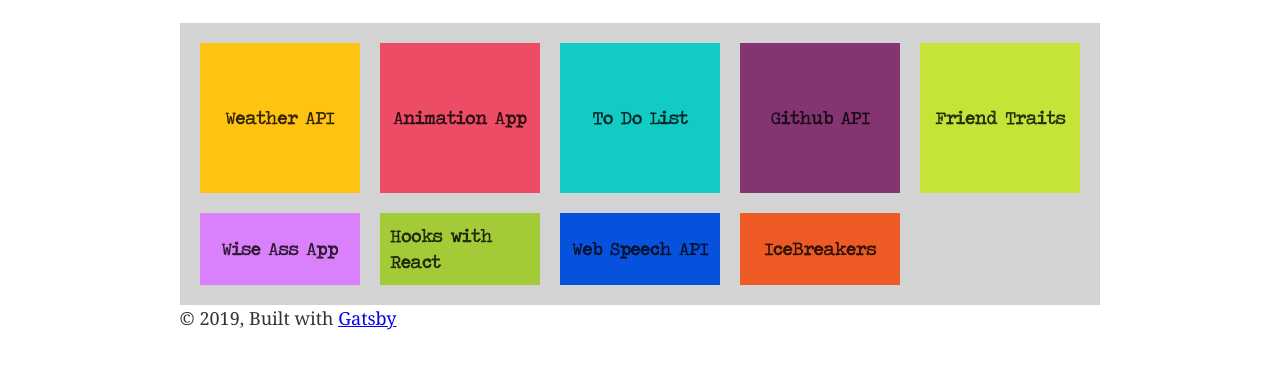
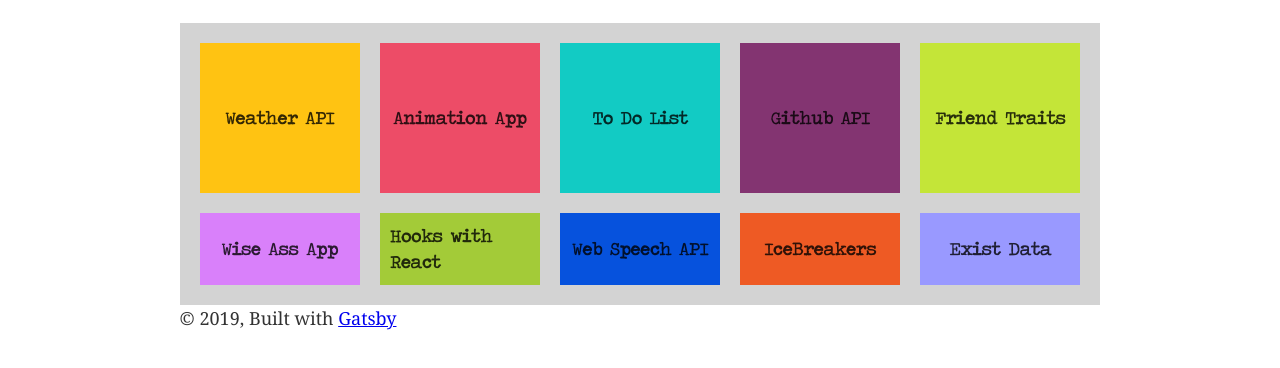
Before and after one commit to kdv24/code_quilt, a Gatsby site: page / in a window 1280 px wide. Shown: the part 154-522 px from the top of the page. Built offline with nearby package versions, Linux system fonts and the light colour scheme; Gatsby itself is replaced by a stand-in of ours.

Commit message:
add Exist box

```diff
--- a/src/components/layout.css
+++ b/src/components/layout.css
@@ -703,6 +703,10 @@ header h1 {
   background: #ee5a24;
   padding: 10px;
 }
+.d10 {
+  background: #9999ff;
+  padding: 10px;
+}
 
 @media only screen and (max-width: 480px) {
   html {
--- a/src/pages/index.js
+++ b/src/pages/index.js
@@ -14,6 +14,7 @@ const IndexPage = () => (
       <div className="d7 pretty-boxes">Hooks with React</div>
       <div className="d8 pretty-boxes">Web Speech API</div>
       <div className="d9 pretty-boxes">IceBreakers</div>
+      <div className="d10 pretty-boxes">Exist Data</div>
     </div>
   </Layout>
 )
```
